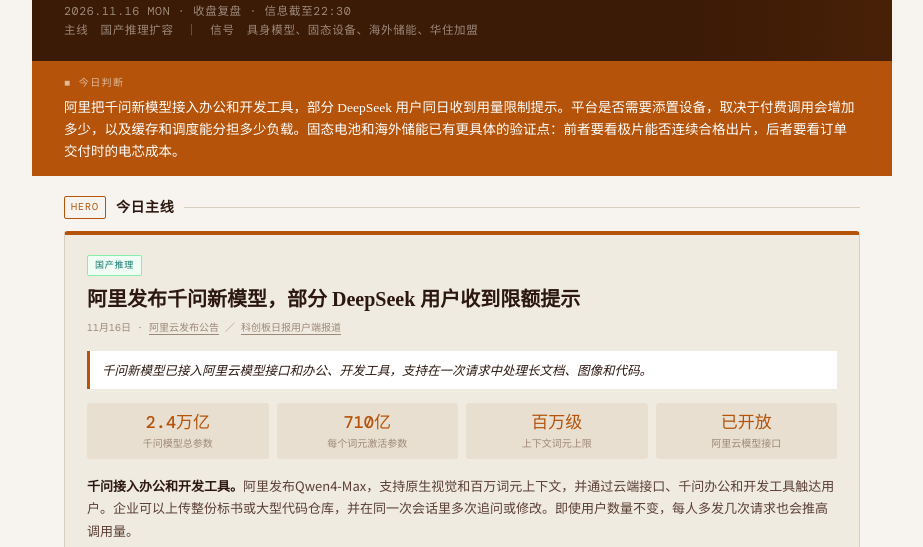
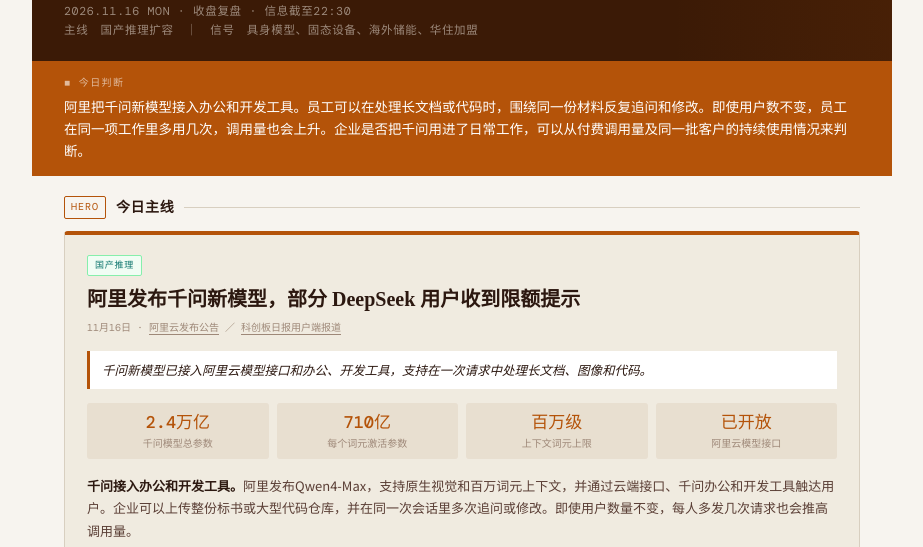
Before and after one commit to L1o98/daily-report, a plain HTML site: page index.html in a window 1280 px wide. Shown: the part 217-764 px from the top of the page, without its empty margins (178-1101 px from the left). Drawn offline with nearby package versions, Linux system fonts and the light colour scheme.

Commit message:
publish 1116.html as index

```diff
--- a/index.html
+++ b/index.html
@@ -164,7 +164,7 @@ em{font-style:normal;background:rgba(147,197,253,0.30);padding:0 4px;border-radi
 <div class="alert-bar"><div class="alert-icon">▤</div><div><div class="alert-label">■ 今日操盘策略</div><div class="alert-text">六大指数悉数下跌，创业板指收跌4.37%，创本轮行情新低，两市超过4000只个股收跌。盘中承接偏弱，随着部分指数跌破前低，走势更倾向由C浪4转向C浪5，各指数确认时点可能先后不同。若进入C浪5，可能是这轮调整的最后一段。上一轮日线底部钝化已经消失，继续下探有望形成新一轮钝化。<em>等待C浪5与日线底部结构同时确认</em>，届时才有更清晰的低点判断依据。C浪5走完后，整个ABC调整才有望告一段落。</div></div></div>
 <div class="masthead"><div class="mast-top"><span class="mast-brand">产业投研日报</span><span class="mast-vol">VOL.134</span></div><div class="mast-title">阿里发布千问新模型，部分 DeepSeek 用户收到限额提示</div><div class="mast-subtitle">2026.11.16 MON · 收盘复盘 · 信息截至22:30<br/>主线　国产推理扩容　｜　信号　具身模型、固态设备、海外储能、华住加盟</div></div>
 
-<div class="verdict-bar"><div class="verdict-label">■ 今日判断</div><div class="verdict-text">阿里把千问新模型接入办公和开发工具，部分 DeepSeek 用户同日收到用量限制提示。平台是否需要添置设备，取决于付费调用会增加多少，以及缓存和调度能分担多少负载。固态电池和海外储能已有更具体的验证点：前者要看极片能否连续合格出片，后者要看订单交付时的电芯成本。</div></div>
+<div class="verdict-bar"><div class="verdict-label">■ 今日判断</div><div class="verdict-text">阿里把千问新模型接入办公和开发工具。员工可以在处理长文档或代码时，围绕同一份材料反复追问和修改。即使用户数不变，员工在同一项工作里多用几次，调用量也会上升。企业是否把千问用进了日常工作，可以从付费调用量及同一批客户的持续使用情况来判断。</div></div>
 <div class="section-hd"><span class="section-num">HERO</span><span class="section-title">今日主线</span><div class="section-rule"></div></div>
 <div class="hero-wrap"><div class="hero-card"><div class="hero-inner"><div class="hero-pill-row"><span class="pill pill-data">国产推理</span></div><div class="hero-title">阿里发布千问新模型，部分 DeepSeek 用户收到限额提示</div><div class="hero-source">11月16日 · <a href="https://www.alibabacloud.com/en/press-room/alibaba-unveils-qwen4-max?_p_lc=1" rel="noopener noreferrer" target="_blank">阿里云发布公告</a> ／ <a href="https://api3.cls.cn/share/article/2535076?app=&amp;os=CailianpressWeb&amp;sv=874" rel="noopener noreferrer" target="_blank">科创板日报用户端报道</a></div><div class="catalyst-box">千问新模型已接入阿里云模型接口和办公、开发工具，支持在一次请求中处理长文档、图像和代码。</div>
 <div class="data-row"><div class="drow-4"><span class="di-n">2.4万亿</span><span class="di-l">千问模型总参数</span></div><div class="drow-4"><span class="di-n">710亿</span><span class="di-l">每个词元激活参数</span></div><div class="drow-4"><span class="di-n">百万级</span><span class="di-l">上下文词元上限</span></div><div class="drow-4"><span class="di-n">已开放</span><span class="di-l">阿里云模型接口</span></div></div>
```
